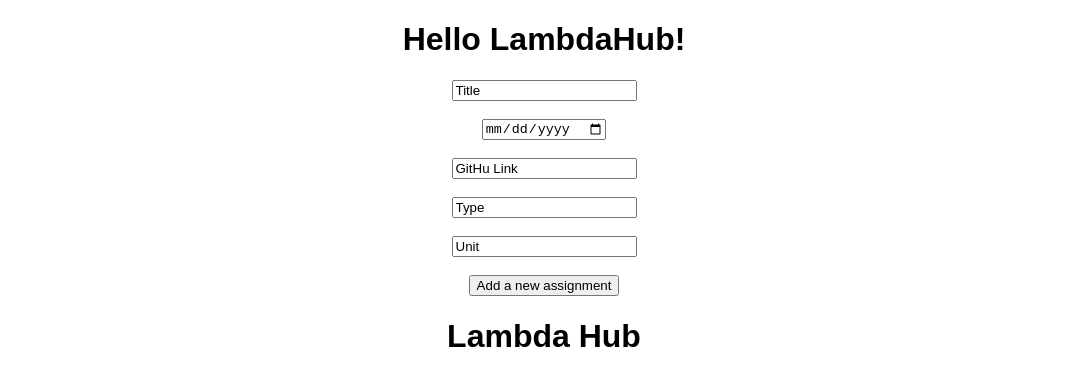
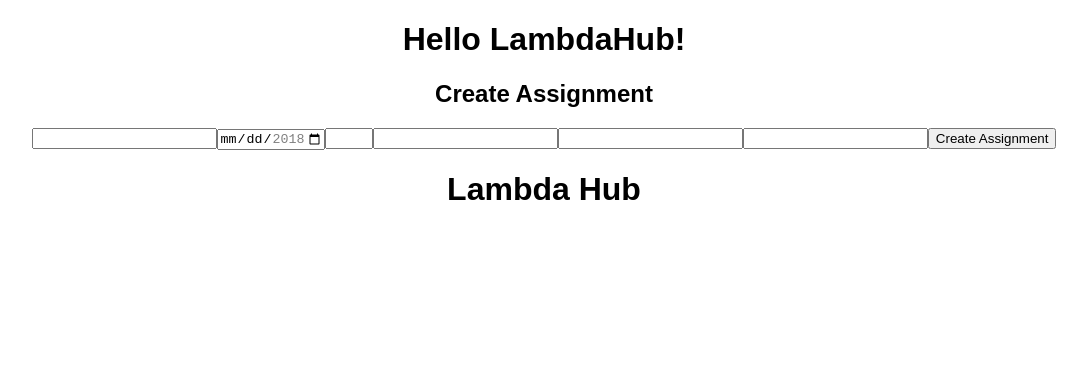
Before and after one commit to christhecoolcoder/Lambda-Hub, a React (Create React App) app in the folder client/: page / in a window 1280 px wide. Shown: the top 386 px of the page, without its empty margins (96-1183 px from the left). Built offline with nearby package versions, Linux system fonts and the light colour scheme; no server answers.

Commit message:
completed createNewAssignment

```diff
--- a/client/src/App.jsx
+++ b/client/src/App.jsx
@@ -1,8 +1,8 @@
 import React, { Component } from 'react';
 import './App.css';
 import Assignments from './Assignments';
-import { fetchAssignments, fetchAssignment, deleteAssignment } from './services/api';
-import AssignmentForm from './AssignmentForm';
+import { fetchAssignments, fetchAssignment, deleteAssignment, saveAssignment } from './services/api';
+import CreateAssignment from './CreateAssignment';
 import AssignmentDetail from './AssignmentDetail';
 
 export default class App extends Component {
@@ -16,6 +16,7 @@ export default class App extends Component {
     }
     this.handleDelete = this.handleDelete.bind(this);
     this.fetchOneAssignment = this.fetchOneAssignment.bind(this);
+    this.newAssignment = this.newAssignment.bind(this);
   }
 
   fetchAllAssignments() {
@@ -29,19 +30,6 @@ export default class App extends Component {
     this.fetchAllAssignments();
   }
 
-  determineWhichToRender() {
-    const { currentView } = this.state;
-    const { assignments, assignment } = this.state;
-
-    switch (currentView) {
-      case 'Detail':
-        return <AssignmentDetail assignment={assignment} />
-        break;
-      case 'Assignments':
-        return  <Assignments assignments={assignments} handleDelete={this.handleDelete} fetchOneAssignment={this.fetchOneAssignment}/>
-        break;
-    }
-  }
 
   fetchOneAssignment(id) {
     fetchAssignment(id)
@@ -59,16 +47,45 @@ export default class App extends Component {
       })
     }
 
+    newAssignment(assignment) {
+      saveAssignment(assignment)
+        .then(({assignments}) => fetchAssignments())
+        .then(({assignments}) => {
+          this.setState({
+            currentView: 'Assignments',
+            assignments:  assignments ,
+          });
+        });
+    }
+    determineWhichToRender() {
+      const { currentView } = this.state;
+      const { assignments, assignment } = this.state;
+
+      switch (currentView) {
+        case 'Detail':
+          return <AssignmentDetail assignment={assignment} />
+          break;
+        case 'Assignments':
+          return  <Assignments assignments={assignments} handleDelete={this.handleDelete} fetchOneAssignment={this.fetchOneAssignment}/>
+          break;
+        case 'Create Assignment':
+          return <CreateAssignment
+            onSubmit={this.newAssignment} />;
+          break;
+      }
+    }
+
     render() {
 
       const links = [
         'Assignments',
-      'Detail'
+        'Detail',
+        'Create Assignment'
       ];
     return (
       <div className="App">
         <h1>Hello LambdaHub!</h1>
-        <AssignmentForm />
+        <CreateAssignment  onSubmit={this.newAssignment} />
         <h1>Lambda Hub</h1>
         {this.determineWhichToRender()}
 
--- a/client/src/AssignmentForm.jsx
+++ /dev/null
@@ -1,24 +0,0 @@
-import React from 'react';
-
-export default function AssignmentForm(props) {
-    return (
-        <form action="" method="post">
-        <input type="text" value="Title" name="title" id=""/>
-            <br/>
-            <br/>
-        <input type="date" name="date" id=""/>
-            <br/>
-            <br/>
-        <input type="text" value="GitHu Link" name="github-link" id=""/>
-            <br/>
-            <br/>
-        <input type="text" value="Type" name="type" id=""/>
-            <br/>
-            <br/>
-        <input type="text" value="Unit" name="unit" id=""/>
-            <br/>
-            <br/>
-        <input type="button" value="Add a new assignment"/>
-    </form>
-    )
-}
--- /dev/null
+++ b/client/src/CreateAssignment.jsx
@@ -0,0 +1,80 @@
+import React, { Component } from 'react';
+
+class CreateAssignment extends Component {
+  constructor(props) {
+    super(props);
+
+    this.state = {
+      name: null,
+      date: null,
+      unit: null,
+      type: null,
+      github_link: null,
+      content: null,
+    };
+
+    this.handleChange = this.handleChange.bind(this);
+    this.handleSubmit = this.handleSubmit.bind(this);
+  }
+
+  handleSubmit(ev) {
+    ev.preventDefault();
+    console.log(this.props.onSubmit)
+    this.props.onSubmit(this.state);
+  }
+
+  handleChange(ev) {
+    const { name, value } = ev.target;
+    this.setState({
+      [name]: value
+    });
+  }
+
+  render() {
+
+    return (
+      <div>
+        <h2>Create Assignment</h2>
+        <form onSubmit={this.handleSubmit} >
+          <input
+            type="text"
+            name="name"
+            value={this.state.name}
+            onChange={this.handleChange} />
+          <input
+            type="date"
+            name="date"
+            min="2018-06-18" max="2018-09-11"
+            value={this.state.date}
+            onChange={this.handleChange} />
+          <input
+            type="number"
+            name="unit"
+            min="1" max="4"
+            value={this.state.unit}
+            onChange={this.handleChange}/>
+          <input
+            type="text"
+            name="type"
+            value={this.state.type}
+            onChange={this.handleChange} />
+          <input
+            type="text"
+            name="github_link"
+            value={this.state.github_link}
+            onChange={this.handleChange} />
+          <input
+            type="text"
+            name="content"
+            value={this.state.content}
+            onChange={this.handleChange} />
+
+
+          <input type="submit" value="Create Assignment" />
+        </form>
+      </div>
+    );
+  }
+}
+
+export default CreateAssignment;
--- a/client/src/services/api.js
+++ b/client/src/services/api.js
@@ -25,3 +25,16 @@ export function deleteAssignment(id) {
             throw Error(err);
         });
 }
+
+export function saveAssignment(assignment) {
+    const opts = {
+      method: 'POST',
+      body: JSON.stringify(assignment),
+      headers: {
+        'Content-Type': 'application/json'
+      }
+    };
+
+    return fetch(`${BASE_URL}/assignments`, opts)
+      .then(resp => resp.json());
+  }
```
Lines whose indentation alone changed are shown as unchanged.
